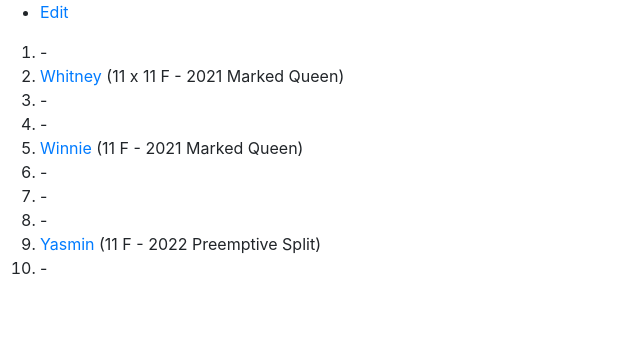
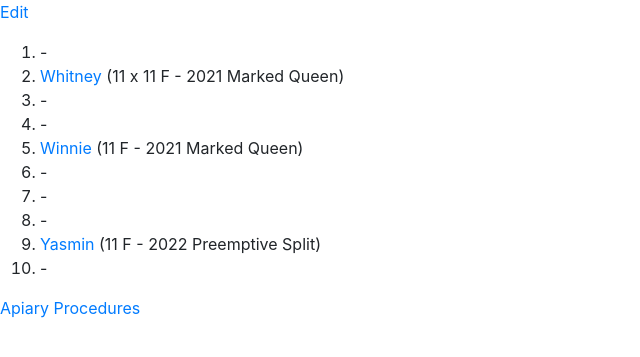
Before and after one commit to joejcollins/rhapsody-angel, a Jekyll site: the page built from index.md, in a window 1280 px wide. Shown: the top 357 px of the page, without its empty margins (0-640 px from the left). Built offline with Jekyll 4.4.1, drawn with Linux system fonts in a browser that asks for light colours.

Commit message:
Book for download

```diff
--- a/_includes/apiary.md
+++ b/_includes/apiary.md
@@ -1,4 +1,4 @@
-* [Edit](https://github.com/joejcollins/rhapsody-angel/edit/master/_includes/apiary.md)
+[Edit](https://github.com/joejcollins/rhapsody-angel/edit/master/_includes/apiary.md)
 
 1. -
 1. [Whitney]({{ site.baseurl }}/queens/2021-whitney.html) (11 x 11 F - 2021 Marked Queen)
@@ -10,3 +10,5 @@
 1. -
 1. [Yasmin]({{ site.baseurl }}/queens/2022-yasmin.html) (11 F - 2022 Preemptive Split)
 1. -
+
+[Apiary Procedures](https://github.com/joejcollins/rhapsody-angel/edit/master/book/00Book.pdf)
```
Also changed, not shown: 1 other file.
